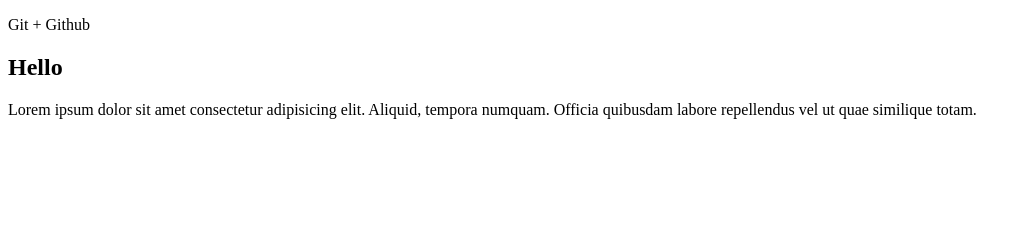
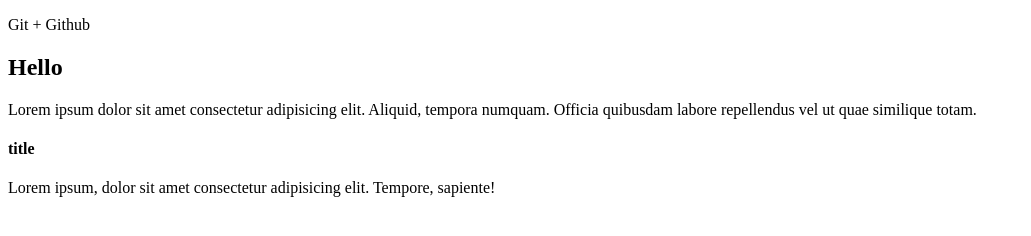
Before and after one commit to Kovaev/GitTest, a plain HTML site: page index.html in a window 1280 px wide. Shown: the whole page, without its empty margins (0-1031 px from the left). Drawn offline with Linux system fonts and the light colour scheme.

Commit message:
Нова г?лка

```diff
--- a/index.html
+++ b/index.html
@@ -10,5 +10,8 @@
     <p>Git + Github</p>
     <h2>Hello</h2>
     <p>Lorem ipsum dolor sit amet consectetur adipisicing elit. Aliquid, tempora numquam. Officia quibusdam labore repellendus vel ut quae similique totam.</p>
+    <h4>title</h4>
+    <p>Lorem ipsum, dolor sit amet consectetur adipisicing elit. Tempore, sapiente!</p>
+
 </body>
 </html>
```
